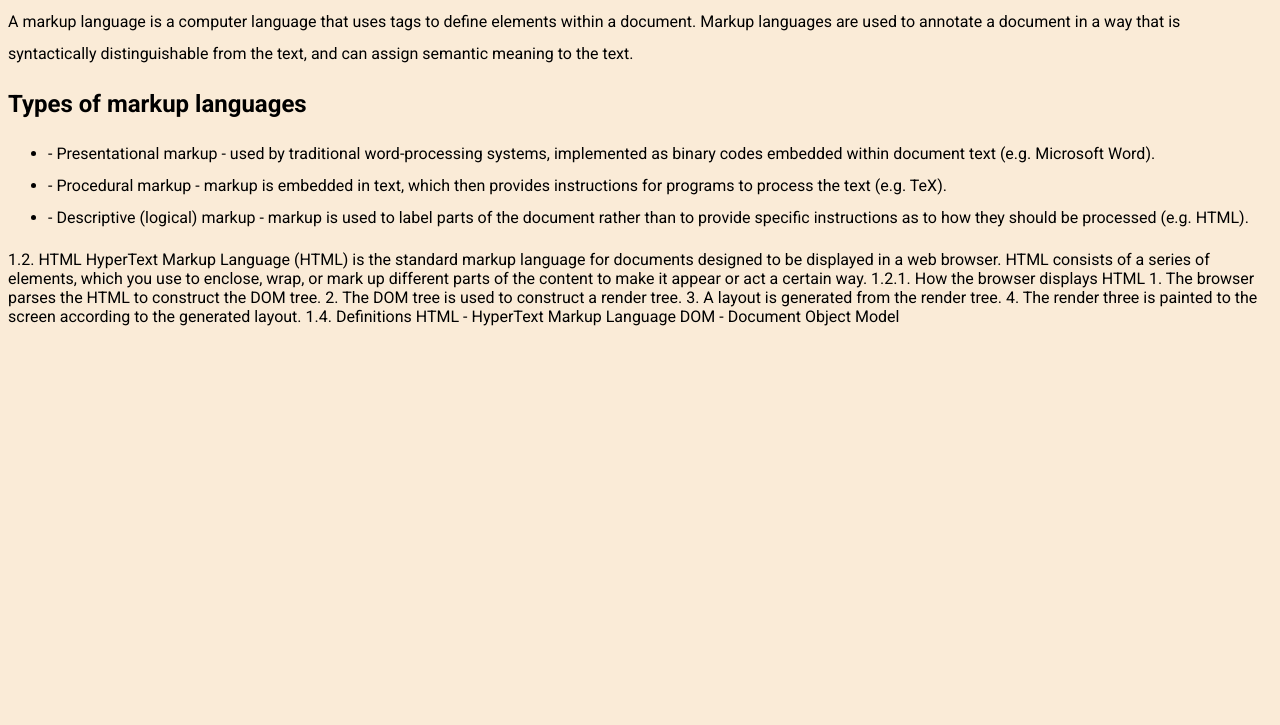
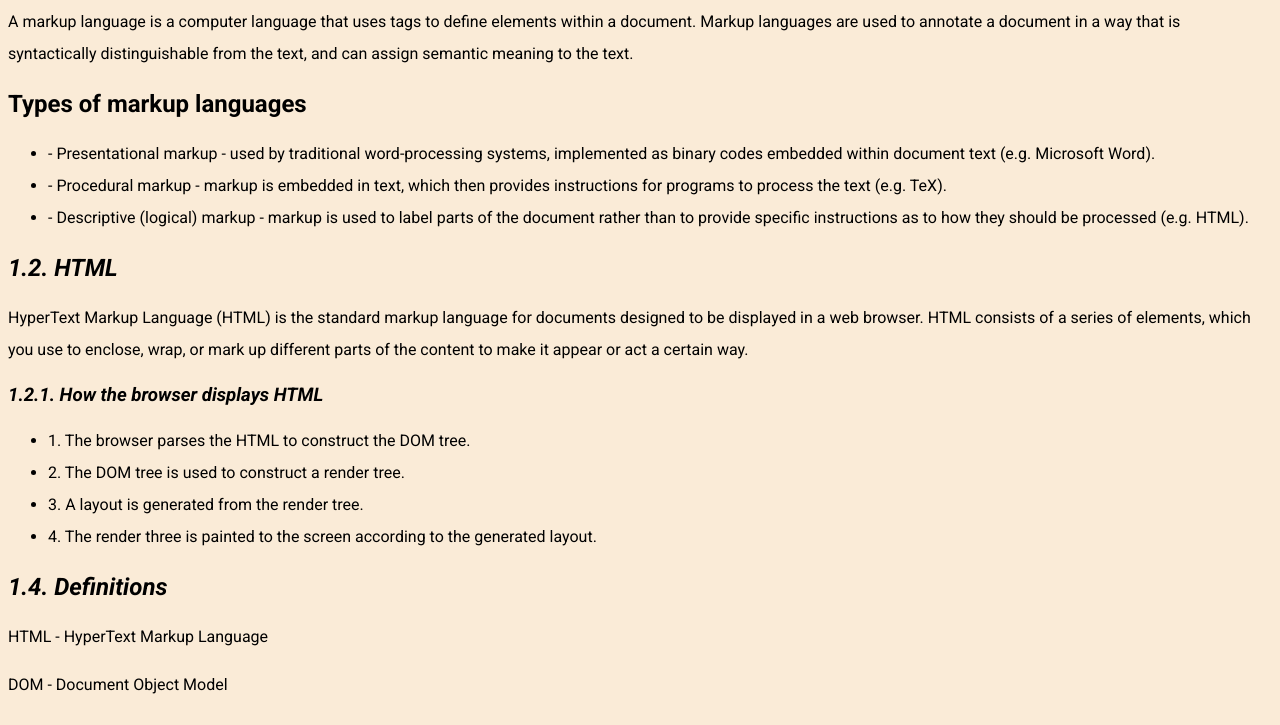
Before and after one commit to darijavuk/darijavuk.css.knjiga, a plain HTML site: page index.html in a window 1280 px wide. Shown: the part 75-800 px from the top of the page. Drawn offline with Linux system fonts and the light colour scheme; a web font is replaced by a local one.

Commit message:
Add files via upload

```diff
--- a/index.html
+++ b/index.html
@@ -6,7 +6,7 @@
     </head>
 
     <body>
-        <h1>1. Markup languages</h1>
+        <h1><i>1. Markup languages</i></h1>
         <p>
             A markup language is a computer language that uses tags to define elements within a document. Markup languages are used to annotate a document in a way that is syntactically distinguishable from the text, and can assign semantic meaning to the text.
         </p>
@@ -16,33 +16,22 @@
             <li>- Procedural markup - markup is embedded in text, which then provides instructions for programs to process the text (e.g. TeX).</li>
             <li>- Descriptive (logical) markup - markup is used to label parts of the document rather than to provide specific instructions as to how they should be processed (e.g. HTML).</li>
         </ul>
+        <h2><i>1.2. HTML</i></h2>
+        <p>
+            HyperText Markup Language (HTML) is the standard markup language for documents designed to be displayed in a web browser.
+HTML consists of a series of elements, which you use to enclose, wrap, or mark up different parts of the content to make it appear or act a certain way.
+        </p>
+        <h3><i>1.2.1. How the browser displays HTML</i></h3>
+        <ul>
+            <li>1. The browser parses the HTML to construct the DOM tree.</li>
+            <li>2. The DOM tree is used to construct a render tree.</li>
+            <li>3. A layout is generated from the render tree.</li>
+            <li>4. The render three is painted to the screen according to the generated layout.</li>
+        </ul>
+        <h2><i>1.4. Definitions</i></h2>
+        <p>HTML - HyperText Markup Language</p>
+        <p>DOM - Document Object Model</p>
 
-
-
-
-
-
-
-
-
-
-1.2. HTML
-
-HyperText Markup Language (HTML) is the standard markup language for documents designed to be displayed in a web browser.
-
-HTML consists of a series of elements, which you use to enclose, wrap, or mark up different parts of the content to make it appear or act a certain way.
-
-1.2.1. How the browser displays HTML
-
-1. The browser parses the HTML to construct the DOM tree.
-2. The DOM tree is used to construct a render tree.
-3. A layout is generated from the render tree.
-4. The render three is painted to the screen according to the generated layout.
-
-1.4. Definitions
-
-HTML - HyperText Markup Language
-DOM - Document Object Model
     </body>
 
 </html>
--- a/style.css
+++ b/style.css
@@ -7,6 +7,14 @@ body {
 }
 
 h1 {
+    font-style: 700;
+}
+
+h2 {
+    font-style: 700;
+}
+
+h3 {
     font-style: 700;
 }
 
```
